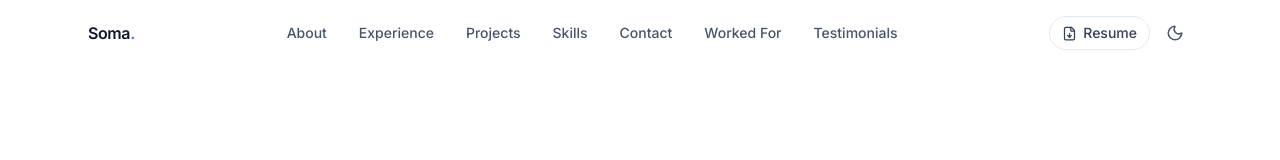
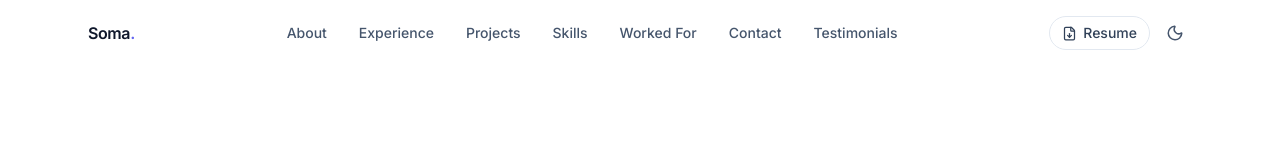
Before and after one commit to somashekhar34/Soma-portfolio, a React (Vite) app: page / in a window 1280 px wide. Shown: the top 160 px of the page. Built offline with nearby package versions, Linux system fonts and the light colour scheme.

Commit message:
Move Worked For to right after Background section
Co-Authored-By: Claude Sonnet 5 <noreply@anthropic.com>
Claude-Session: https://claude.ai/code/session_01EZfiFERWJXWrp4h4xu1B5D

```diff
--- a/src/App.tsx
+++ b/src/App.tsx
@@ -21,8 +21,8 @@ export default function App() {
         <Projects />
         <Skills />
         <Education />
+        <WorkedFor />
         <Contact />
-        <WorkedFor />
         <Testimonials />
       </main>
       <Footer />
--- a/src/components/Navbar.tsx
+++ b/src/components/Navbar.tsx
@@ -8,8 +8,8 @@ const links = [
   { href: "#experience", label: "Experience" },
   { href: "#projects", label: "Projects" },
   { href: "#skills", label: "Skills" },
+  { href: "#worked-for", label: "Worked For" },
   { href: "#contact", label: "Contact" },
-  { href: "#worked-for", label: "Worked For" },
   { href: "#testimonials", label: "Testimonials" },
 ];
 
```
